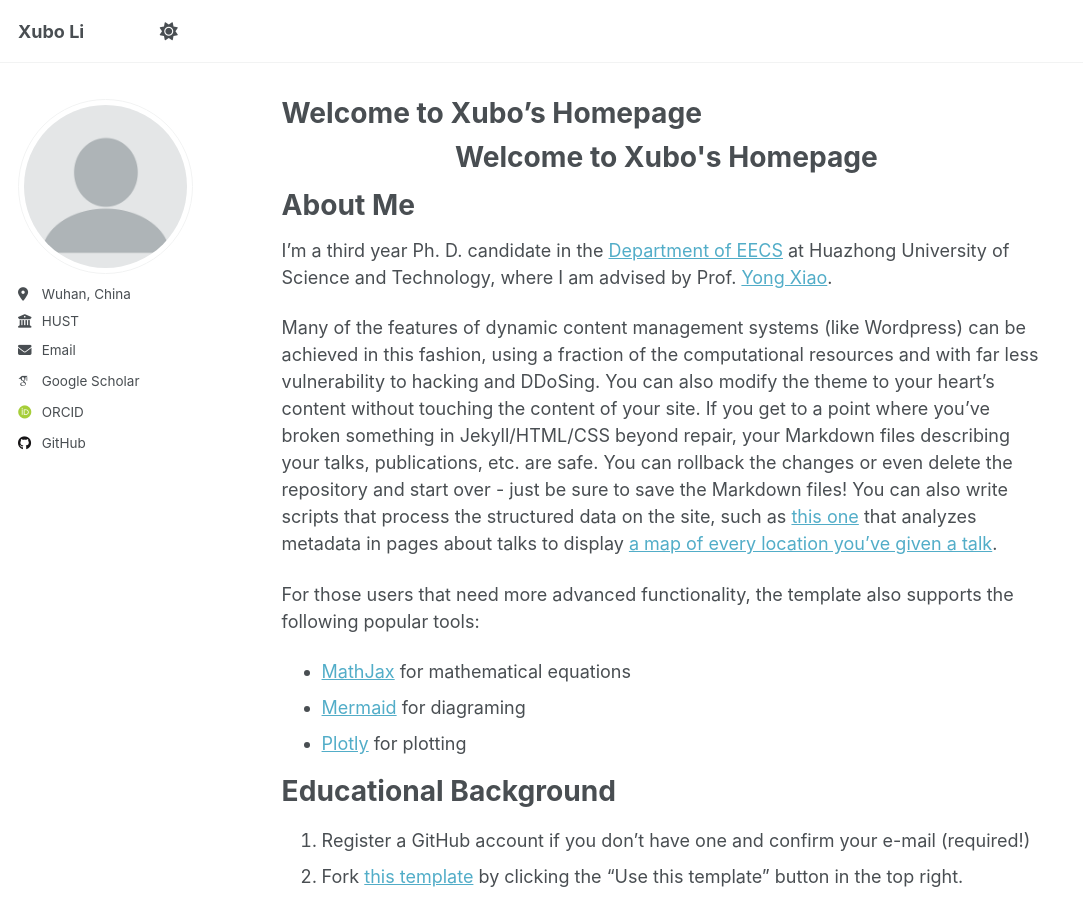
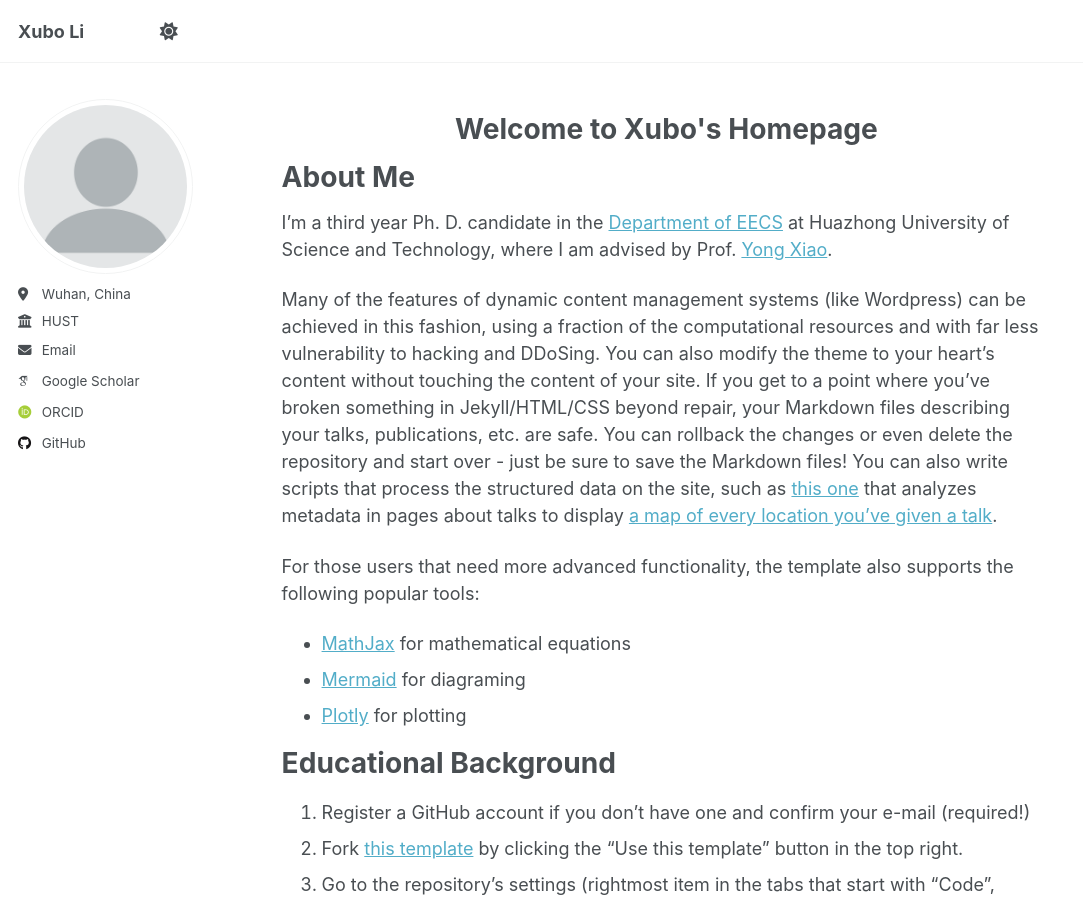
Before and after one commit to XuboLee/xubolee.github.io, a Jekyll site: the page built from _pages/about.md, in a window 1280 px wide and 900 px high. Shown: the whole window, without its empty margins (0-1083 px from the left). Built offline with Jekyll 4.4.1, drawn with Linux system fonts in a browser that asks for light colours; some web fonts are replaced; a script that is not in the unit is left out.

Commit message:
Update about.md

```diff
--- a/_pages/about.md
+++ b/_pages/about.md
@@ -1,6 +1,6 @@
 ---
 permalink: /
-title: "Welcome to Xubo's Homepage"
+title: ""
 author_profile: true
 redirect_from:
   - /about/
```
